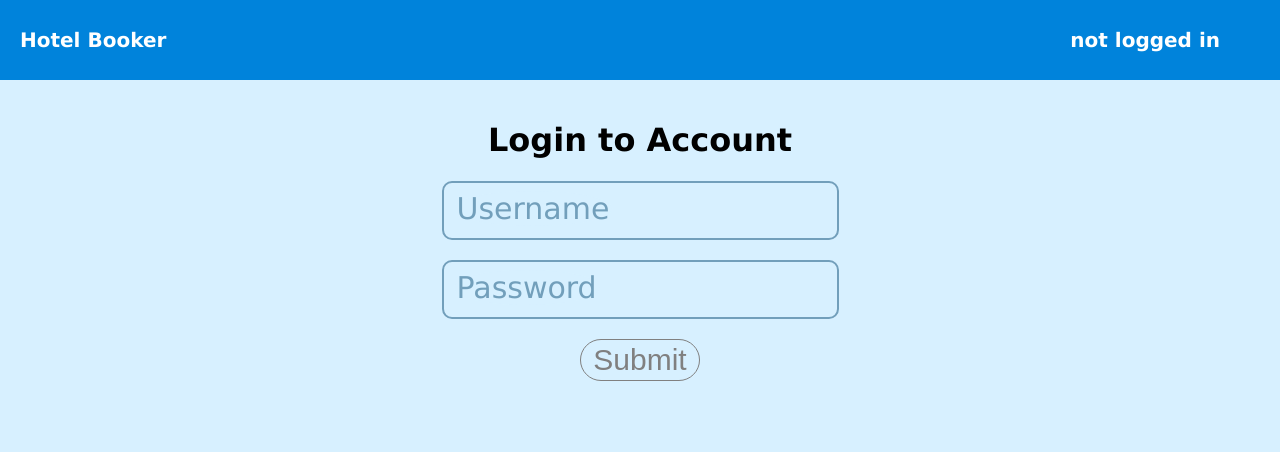
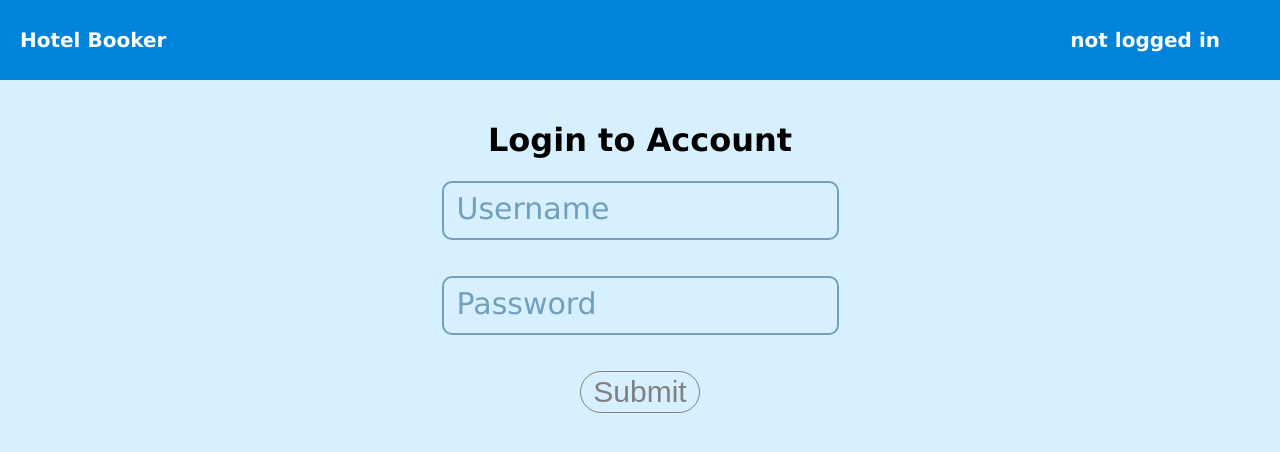
Before and after one commit to TMploeg/HotelBooker, a React (Vite) app in the folder src/web-react/hotel-booker/: page /login in a window 1280 px wide. Shown: the top 452 px of the page. Built offline with nearby package versions, Linux system fonts and the light colour scheme; some icons are missing.

Commit message:
improved password error display

```diff
--- a/src/web-react/hotel-booker/src/components/auth/register/Register.jsx
+++ b/src/web-react/hotel-booker/src/components/auth/register/Register.jsx
@@ -35,9 +35,6 @@ export default function Register({ onRegister }) {
             return errors;
         }
 
-        if (password.length < passwordMinLength) {
-            errors.push(`must have at least ${passwordMinLength} characters`);
-        }
         if (!regEx(password, '[a-z]')) {
             errors.push('must have lowercase letter');
         }
@@ -50,6 +47,9 @@ export default function Register({ onRegister }) {
         if (!regEx(password, `[${specialCharacters}]`)) {
             errors.push('must have special character');
         }
+        if (password.length < passwordMinLength) {
+            errors.push(`must have at least ${passwordMinLength} characters`);
+        }
 
         return errors;
     }
--- a/src/web-react/hotel-booker/src/components/general/input-field/InputField.css
+++ b/src/web-react/hotel-booker/src/components/general/input-field/InputField.css
@@ -3,11 +3,12 @@
     --field-default-color: #729fbb;
     --field-active-color: #1c36ff;
     --field-error-color: #ff0000;
+    --field-error-font-size: 16px;
 
     --transition-duration: 120ms;
 }
 
-.field-container{
+.input-container{
     position: relative;
     border-radius: 10px;
 }
@@ -49,11 +50,11 @@
         color var(--transition-duration);
 }
 
-.field-container.active .field-input{border-color: var(--field-active-color);}
-.field-container.active .field-label {color: var(--field-active-color);}
+.input-container.active .field-input{border-color: var(--field-active-color);}
+.input-container.active .field-label {color: var(--field-active-color);}
 
-.field-container.error .field-input{border-color: var(--field-error-color);}
-.field-container.error .field-label {color: var(--field-error-color);}
+.input-container.error .field-input{border-color: var(--field-error-color);}
+.input-container.error .field-label {color: var(--field-error-color);}
 
 .field-label.shifted{
     top: -0.6em;
@@ -71,3 +72,9 @@
     display: flex;
     align-items: center;
 }
+
+.field-error{
+    font-size: var(--field-error-font-size);
+    color: var(--field-error-color);
+    height: 1em;
+}
--- a/src/web-react/hotel-booker/src/components/general/input-field/InputField.jsx
+++ b/src/web-react/hotel-booker/src/components/general/input-field/InputField.jsx
@@ -19,6 +19,7 @@ export default function InputField({ label, value, onValueChanged, errors, toggl
             : '';
 
     return <div className={`field-container ${extraClassName}`}>
+        <div className={`input-container ${extraClassName}`}>
             <input
                 className="field-input"
                 value={value}
@@ -28,12 +29,6 @@ export default function InputField({ label, value, onValueChanged, errors, toggl
                 type={visible ? 'text' : 'password'} />
             {hasLabel ? <label className={`field-label${inputHasFocus || value.length > 0 ? ' shifted' : ''}`}>{label}</label> : null}
             <div className="buttons-container">
-            {hasError
-                ? <IconButton
-                    imgUrl="/images/help.png"
-                    onClick={showErrors} />
-                : null
-            }
                 {toggleVisiblity
                     ? <IconButton
                         imgUrl={`/images/visibility_${visible ? 'off' : 'on'}.png`}
@@ -41,6 +36,8 @@ export default function InputField({ label, value, onValueChanged, errors, toggl
                     : null
                 }
             </div>
+        </div>
+        <div className="field-error">{hasError ? errors[0] : null}</div>
     </div>
 
     function handleFocus() {
```
Also changed, not shown: src/web-react/hotel-booker/public/images/help.png (deleted). Lines whose indentation alone changed are shown as unchanged.
